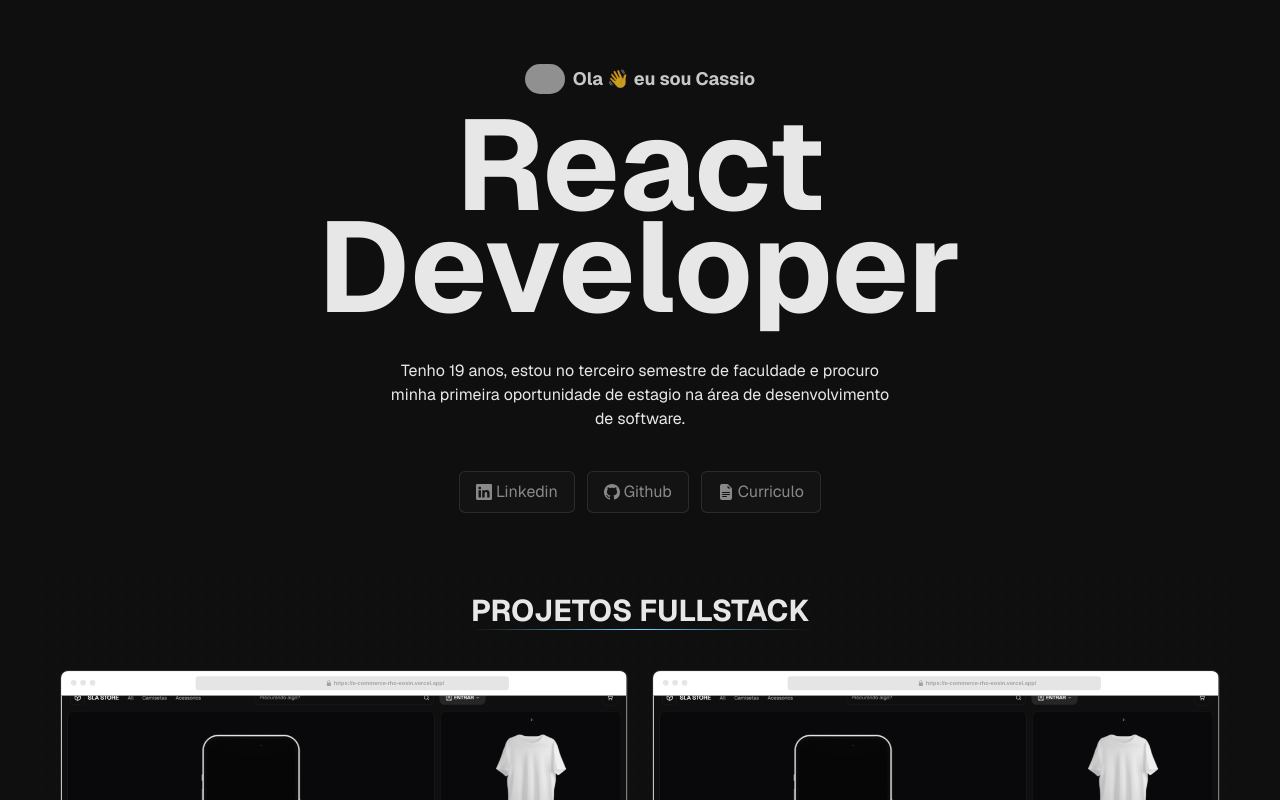
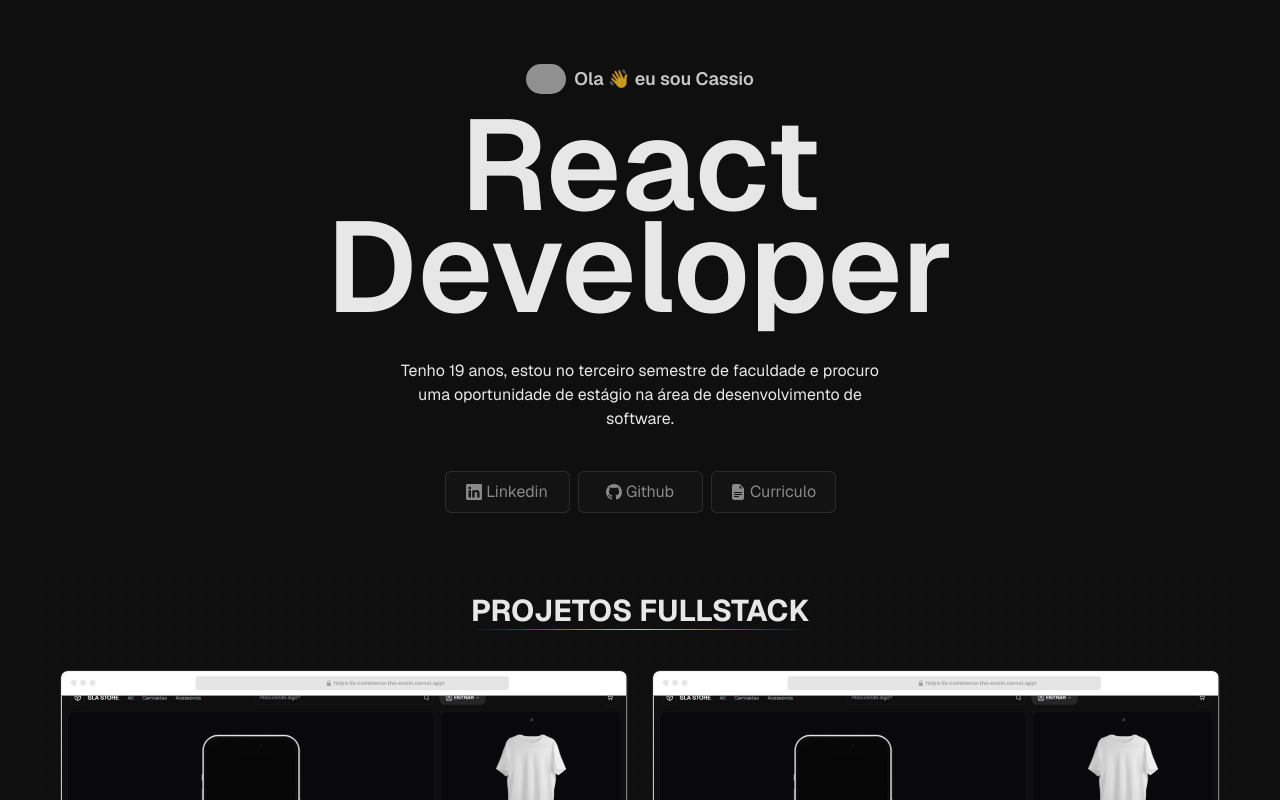
Before and after one commit to Cassiollopes/portifolio, a Next.js app: page / in a window 1280 px wide. Shown: the top 800 px of the page. Built offline with nearby package versions, Linux system fonts and the light colour scheme; grey boxes are pictures that could not be loaded.

Commit message:
modified:   src/components/hero.tsx

```diff
--- a/src/components/hero.tsx
+++ b/src/components/hero.tsx
@@ -23,7 +23,7 @@ const links = [
 export default function Hero() {
   return (
     <div className="flex flex-col gap-10 py-16 max-md:py-12 justify-center w-full md:items-center px-8">
-      <div className="md:text-center flex flex-col gap-5 font-bold md:items-center">
+      <div className="md:text-center flex flex-col gap-5 font-semibold md:items-center">
         <div className="flex items-center gap-2">
           <Image
             src="https://github.com/cassiollopes.png"
@@ -40,16 +40,15 @@ export default function Hero() {
         </h1>
       </div>
       <p className="md:text-center max-w-[500px] font-normal">
-        Tenho 19 anos, estou no terceiro semestre de faculdade e procuro minha
-        primeira oportunidade de estagio na área de desenvolvimento de software.
+        Tenho 19 anos, estou no terceiro semestre de faculdade e procuro uma oportunidade de estágio na área de desenvolvimento de software.
       </p>
-      <div className="flex gap-3 items-center justify-center max-md:flex-col">
+      <div className="flex gap-2 items-center justify-center max-md:flex-col">
         {links.map((link, i) => (
           <Link
             key={i}
             href={link.link}
             target="_blank"
-            className="gap-1 p-2 px-4 border rounded-sm text-white/50 hover:text-white transition-all duration-200 ease-in-out flex items-center bg-white/[0.02] hover:bg-white/10 max-md:w-full justify-center text-base"
+            className="gap-1 p-2 px-4 border rounded-sm text-white/50 hover:text-white transition-all duration-200 ease-in-out flex items-center bg-white/[0.02] hover:bg-white/10 max-md:w-full justify-center text-base md:w-[125px]"
           >
             <div>{link.icon}</div>
             {link.name}
```
